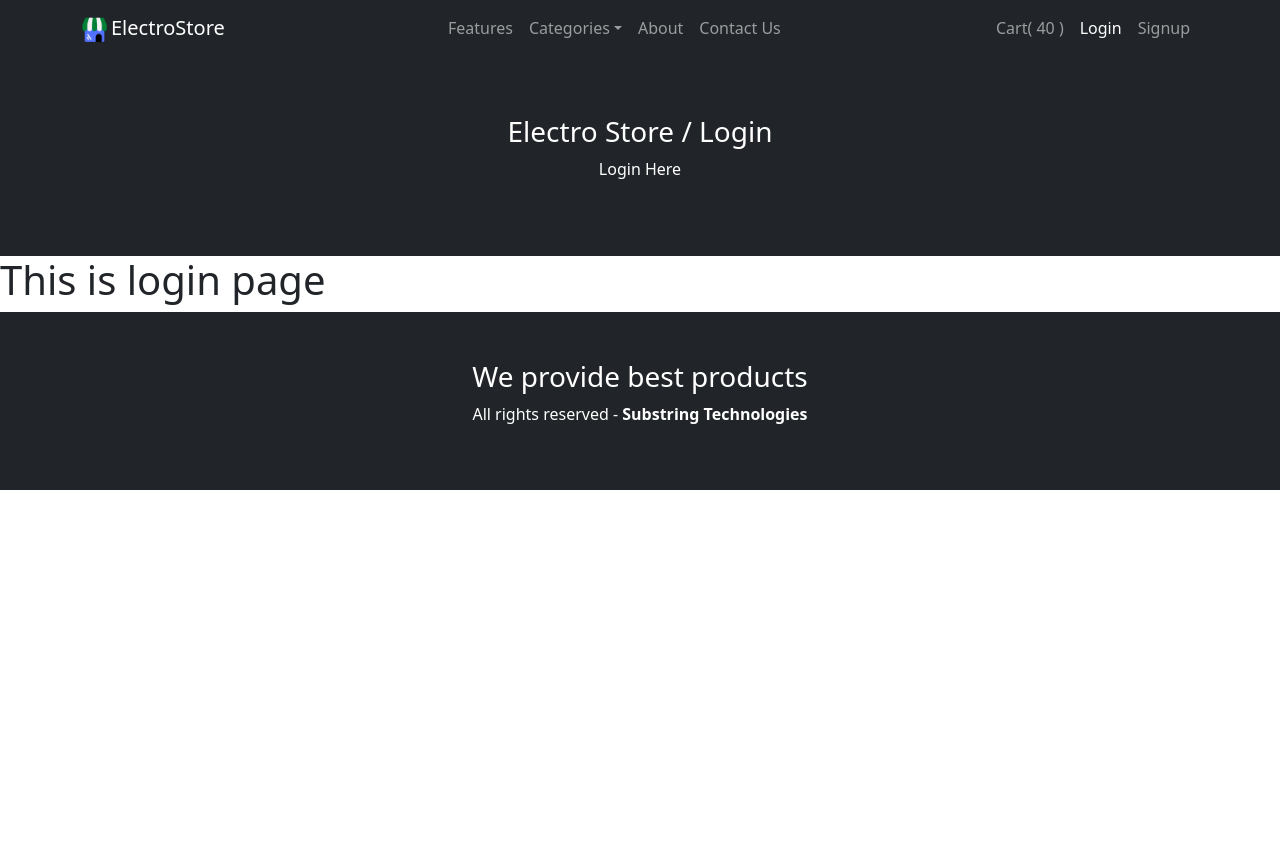
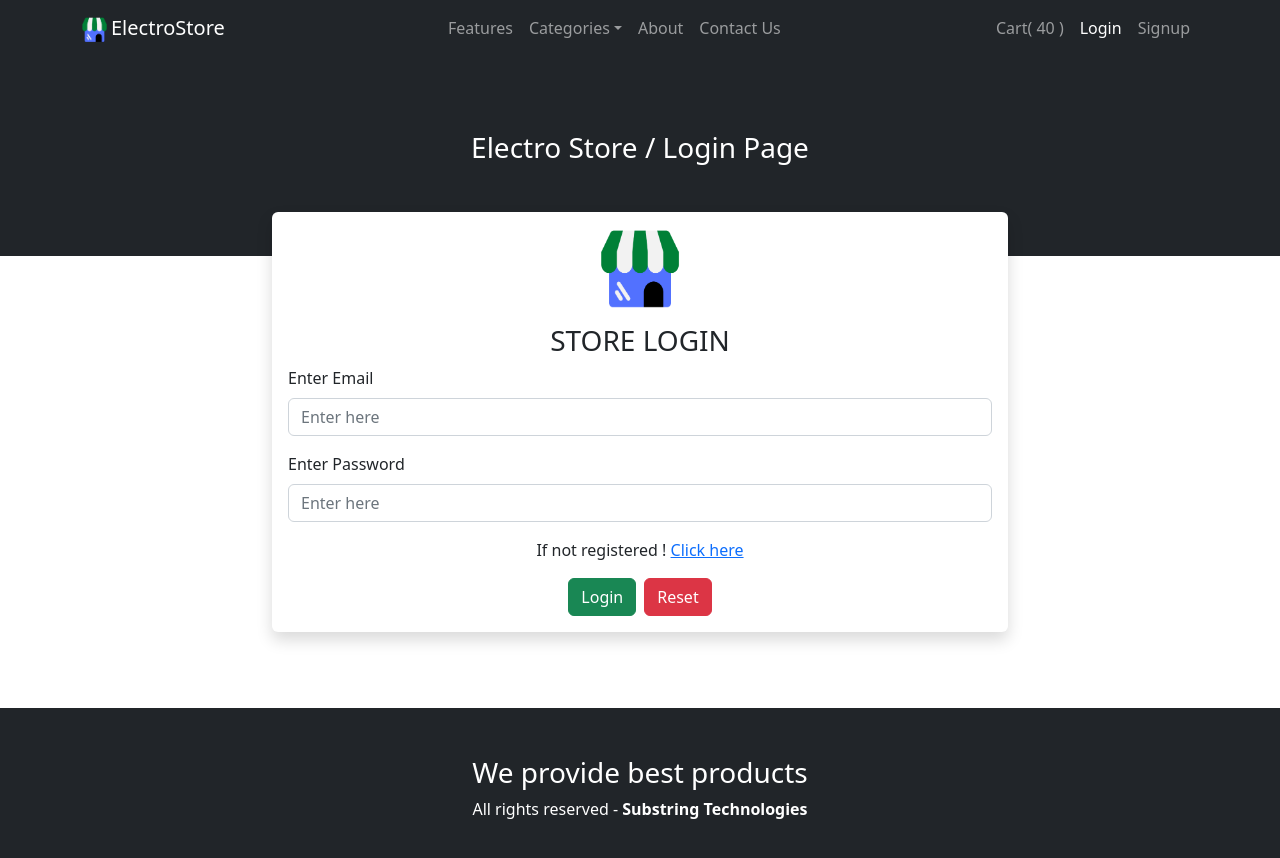
Before and after one commit to gautam-629/frontend-Electronic, a React (Create React App) app: page /login in a window 1280 px wide. Shown: the top 858 px of the page. Before the commit the page ends 800 px from the top, so only its background shows below. Built offline with nearby package versions, Linux system fonts and the light colour scheme.

Commit message:
Login form done

```diff
--- a/src/pages/login.jsx
+++ b/src/pages/login.jsx
@@ -1,12 +1,180 @@
 import Base from "../components/Base"
+import { Alert, Button, Card, Col, Container, Form, Row } from "react-bootstrap"
+import { NavLink } from "react-router-dom"
+import logo from "../assets/logo.png"
+import { useState } from "react"
+import { toast } from "react-toastify"
+import { loginUser } from "../services/user.service"
 const Login = () => {
+
+
+    let [data, setData] = useState({
+        email: '',
+        password: ''
+    })
+    let [error, setError] = useState({
+        errorData: null,
+        isError: false
+    })
+
+    let [loading, setLoading] = useState(false)
+
+    const handleChange = (event, property) => {
+        setData({
+            ...data,
+            [property]: event.target.value
+        })
+    }
+
+    //submit form
+
+    const submitForm = (event) => {
+        event.preventDefault();
+
+        console.log(data)
+
+        if (data.email === undefined || data.email.trim() === '') {
+            toast.error("Email required !!")
+            return
+        }
+
+        if (data.password === undefined || data.password.trim() === '') {
+            toast.error("Password required !!")
+            return
+        }
+
+        //login api
+
+        setLoading(true)
+        loginUser(data)
+            .then((data) => {
+                console.log(data)
+                toast.success("Logged In")
+                setError({
+                    errorData: null,
+                    isError: false
+                })
+            })
+            .catch((error) => {
+                console.log(error)
+                toast.error(error.response.data.message)
+                setError({
+                    errorData: error,
+                    isError: true
+                })
+            })
+            .finally(() => {
+                setLoading(false)
+            })
+
+    }
+
+
+    const loginForm = () => {
+        return (
+
+            <Container>
+
+                <Row>
+                    <Col md={{
+                        span: 8,
+                        offset: 2
+                    }}>
+
+
+
+                        <Card className="my-3 border-0 shadow" style={{
+                            position: "relative",
+                            top: -60
+
+                        }}>
+
+                            <Card.Body>
+
+                                <Container className="text-center mb-3">
+                                    <img src={logo} alt="Store logo" width={80} height={80} />
+                                </Container>
+
+
+                                <h3 className="text-center text-uppercase">Store Login </h3>
+
+                                <Alert className="mt-3" onClose={() => setError({
+                                    isError: false,
+                                    errorData
+                                        : null
+                                })} dismissible variant="danger" show={error.isError}>
+
+                                    <Alert.Heading>Hey there ,</Alert.Heading>
+                                    <p> {error.errorData?.response?.data?.message}</p>
+
+                                </Alert>
+
+
+
+                                <Form noValidate onSubmit={submitForm}>
+
+                                    {/* email login field */}
+
+                                    <Form.Group className="mb-3">
+                                        <Form.Label>Enter Email </Form.Label>
+                                        <Form.Control
+                                            type="email"
+                                            placeholder="Enter here"
+                                            onChange={(event) => handleChange(event, 'email')}
+                                            value={data.email}
+                                        />
+                                    </Form.Group>
+
+
+                                    {/* password login field */}
+
+                                    <Form.Group className="mb-3">
+                                        <Form.Label>Enter Password </Form.Label>
+                                        <Form.Control
+                                            type="password"
+                                            placeholder="Enter here"
+                                            onChange={(event) => handleChange(event, 'password')}
+                                            value={data.password}
+
+                                        />
+                                    </Form.Group>
+
+
+                                    <Container className="text-center">
+                                        {/* <p>Forget Password ! <a href="/forget">Click here</a></p> */}
+                                        <p>If not registered !  <NavLink to="/register" >Click here</NavLink></p>
+                                    </Container>
+
+                                    <Container className="text-center">
+                                        <Button type="submit" className="" variant="success">Login</Button>
+                                        <Button className="ms-2" variant="danger">Reset</Button>
+                                    </Container>
+
+                                </Form>
+
+
+                            </Card.Body>
+
+                        </Card>
+
+
+
+                    </Col>
+
+                </Row>
+
+            </Container>
+
+        )
+    }
+
     return (
 
         <Base
-            title="Electro Store /  Login"
-            description="Login Here"
+            title="Electro Store / Login Page"
+            description={null}
         >
-            <h1>This is login page</h1>
+            {loginForm()}
         </Base>
 
     )
--- a/src/pages/register.jsx
+++ b/src/pages/register.jsx
@@ -287,7 +287,6 @@ const Register = () => {
                                                 className="me-2"
                                                 hidden={!loading}
                                             />
-
                                             <span hidden={!loading}>Wait...</span>
                                             <span hidden={loading}>Register</span>
 
@@ -302,6 +301,7 @@ const Register = () => {
                             </Card.Body>
 
                         </Card>
+
 
 
                     </Col>
--- a/src/services/user.service.js
+++ b/src/services/user.service.js
@@ -5,3 +5,10 @@ import { publicAxios } from "./axios.service";
 export const registerUser = (userData) => {
   return publicAxios.post(`/users`, userData).then((response) => response.data);
 };
+
+//login user
+export const loginUser = (loginData) => {
+  return publicAxios
+    .post(`/auth/login`, loginData)
+    .then((response) => response.data);
+};
```
